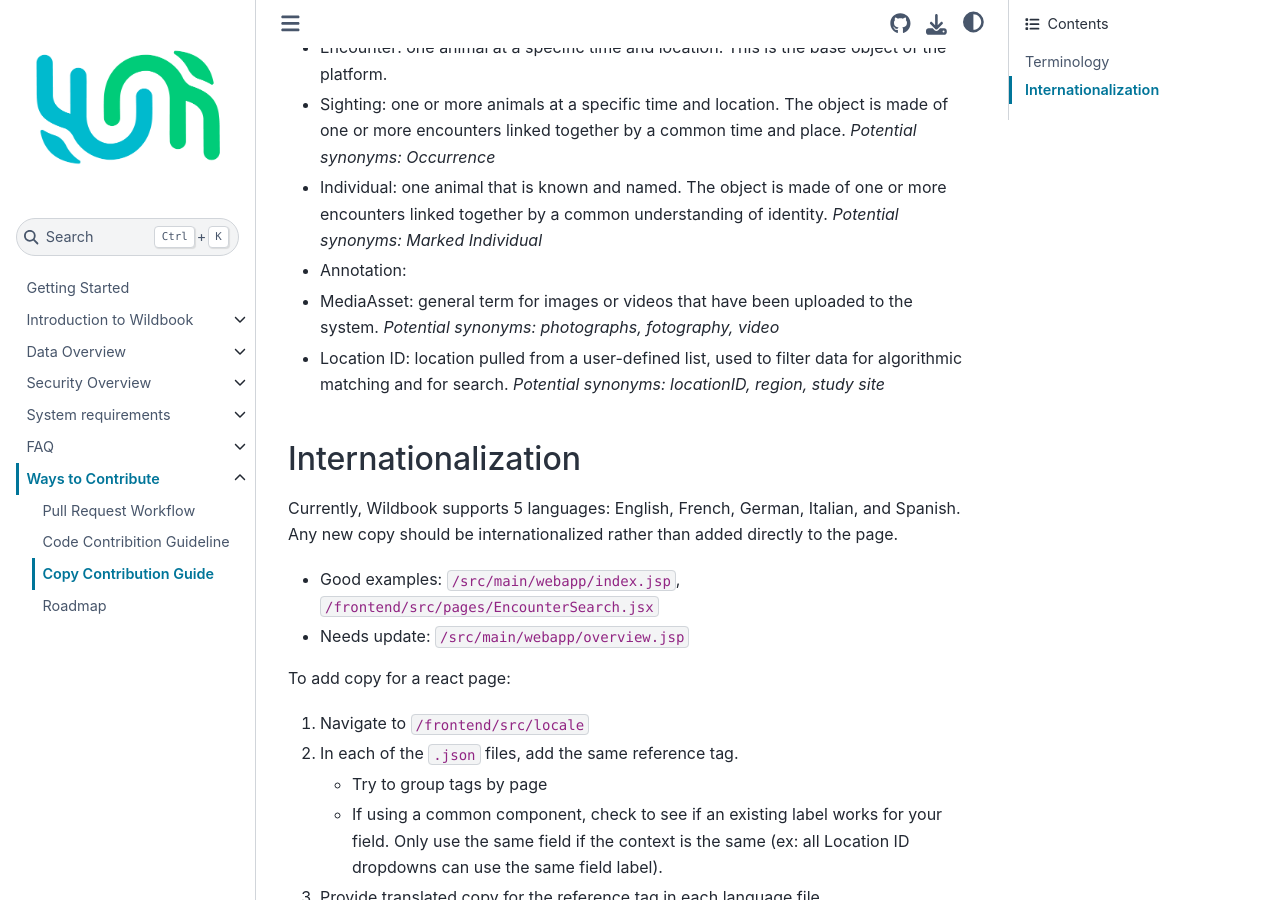
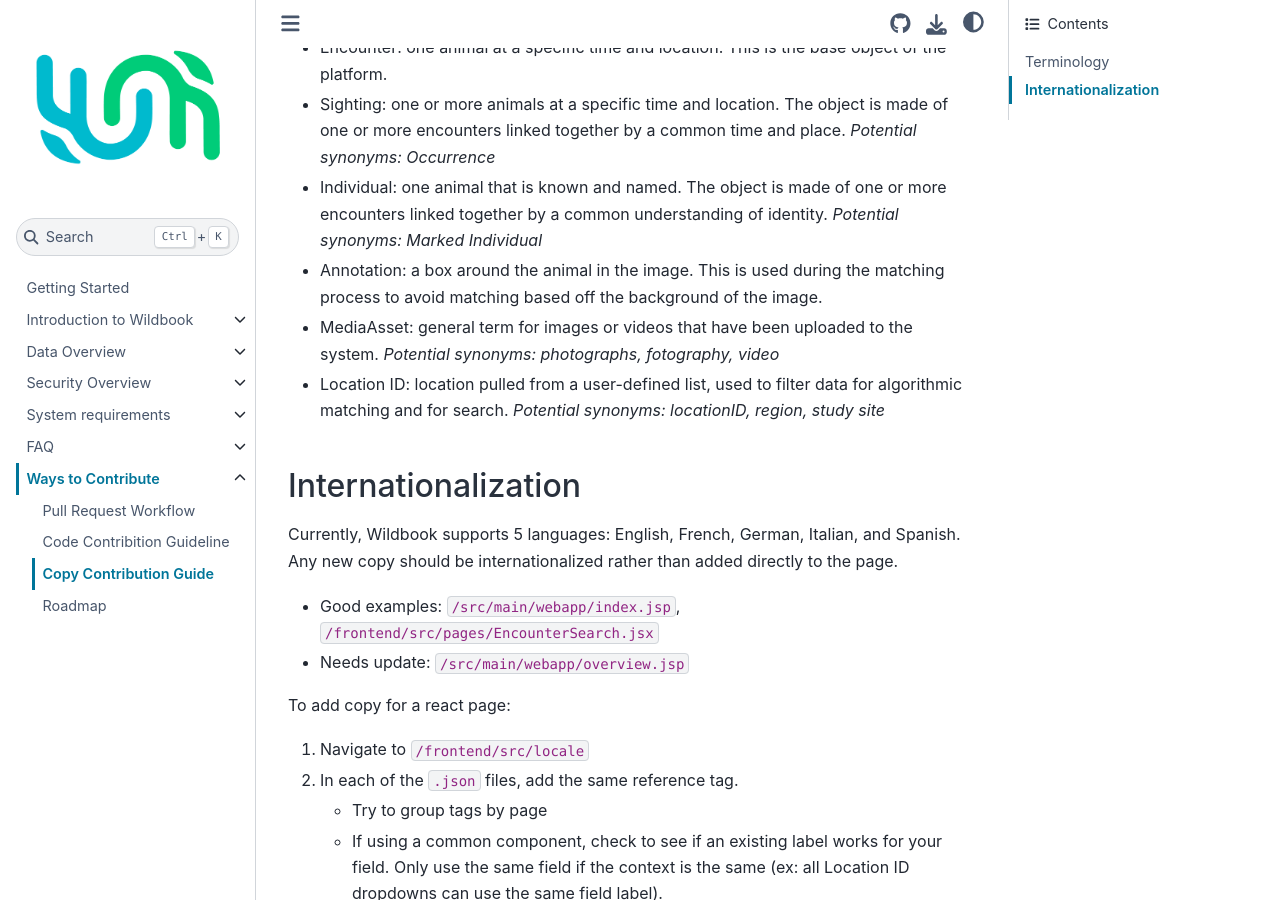
Before and after one commit to WildMeOrg/wildbook-docs, a Sphinx documentation site: the page built from docs/contribute/copy-guide.md, in a window 1280 px wide and 900 px high, scrolled down 832 px. Built offline with Sphinx 7.4.7 and the Sphinx Book theme 1.1.4, drawn with Linux system fonts in a browser that asks for light colours.

Commit message:
annotation writeup

```diff
--- a/docs/contribute/copy-guide.md
+++ b/docs/contribute/copy-guide.md
@@ -13,7 +13,7 @@
 - Encounter: one animal at a specific time and location. This is the base object of the platform.
 - Sighting: one or more animals at a specific time and location. The object is made of one or more encounters linked together by a common time and place. _Potential synonyms: Occurrence_
 - Individual: one animal that is known and named. The object is made of one or more encounters linked together by a common understanding of identity. _Potential synonyms: Marked Individual_
-- Annotation:
+- Annotation: a box around the animal in the image. This is used during the matching process to avoid matching based off the background of the image.
 - MediaAsset: general term for images or videos that have been uploaded to the system. _Potential synonyms: photographs, fotography, video_
 - Location ID: location pulled from a user-defined list, used to filter data for algorithmic matching and for search. _Potential synonyms: locationID, region, study site_
 
```
